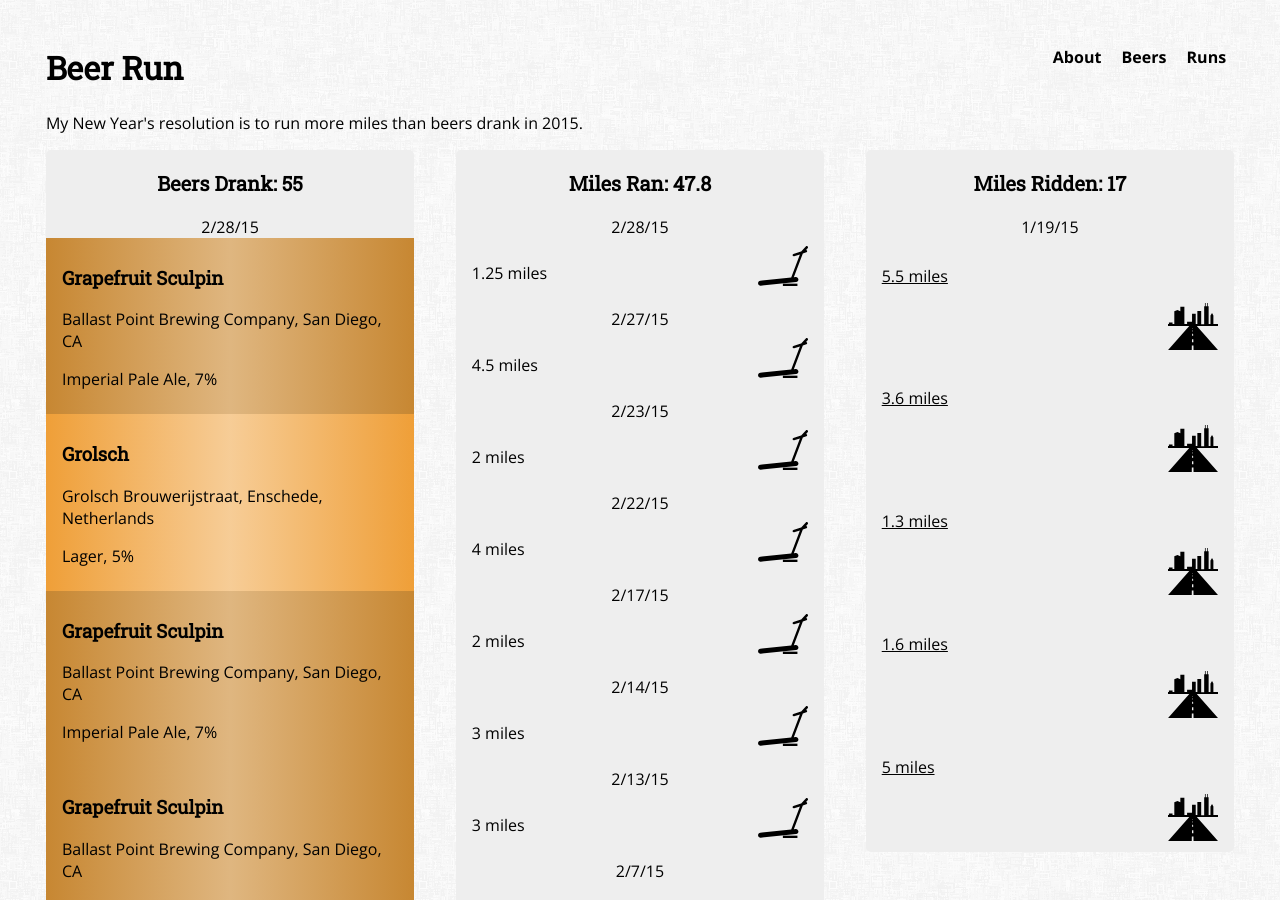
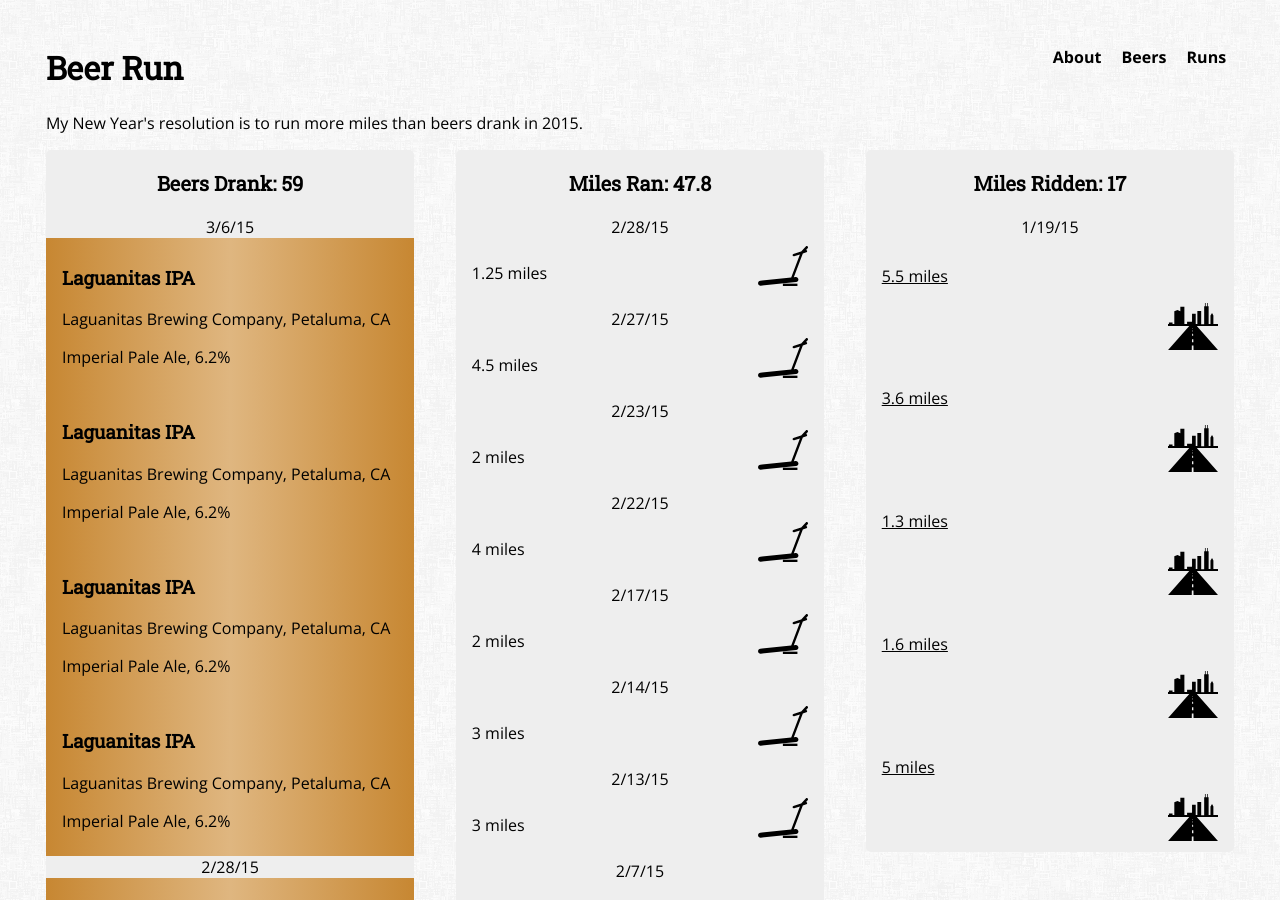
Before and after one commit to rhewitt22/beer-run, a Jekyll site: the page built from index.html, in a window 1280 px wide and 900 px high. Built offline with Jekyll 4.4.1, drawn with Linux system fonts in a browser that asks for light colours; nearby versions of some CDN libraries.

Commit message:
Updated beer.yml

```diff
--- a/_data/beer.yml
+++ b/_data/beer.yml
@@ -1,3 +1,15 @@
+- date: 3/6/15
+  name: Laguanitas IPA
+
+- date: 3/6/15
+  name: Laguanitas IPA
+
+- date: 3/6/15
+  name: Laguanitas IPA
+
+- date: 3/6/15
+  name: Laguanitas IPA
+
 - date: 2/28/15
   name: Grapefruit Sculpin
 
```
